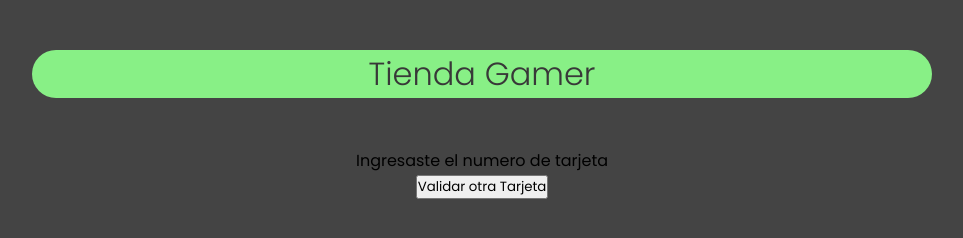
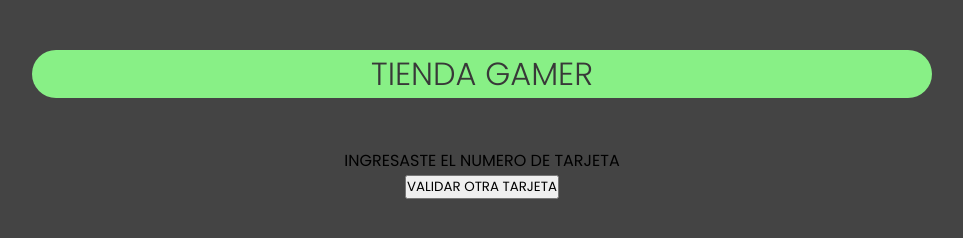
Before and after one commit to PaulaQR/Proyecto_TC3, a website with bundled scripts: page src/index.html in a window 1280 px wide. Both pictures are taken after a click on the button "VALIDAR". Shown: the whole page, without its empty margins (158-1121 px from the left). Built offline with nearby package versions, Linux system fonts and the light colour scheme.

Commit message:
Arreglamos nuestros textos

```diff
--- a/src/index.html
+++ b/src/index.html
@@ -8,7 +8,7 @@
   <meta charset="UTF-8" />
   <meta http-equiv="X-UA-Compatible" content="IE=edge" />
   <meta name="viewport" content="width=device-width, initial-scale=1.0" />
-  <title>Tarjeta de crédito</title>
+  <title>TC3 - VALIDADOR</title>
   <link href="https://fonts.googleapis.com/css2?family=Poppins:wght@300;400&display=swap" rel="stylesheet">
   <link rel="stylesheet" href="style.css" />
 </head>
@@ -17,7 +17,7 @@
   <main class="container">
 
     <div class="contenedor-nombre">
-      <h1>Tienda Gamer</h1>
+      <h1>TIENDA GAMER</h1>
 
     </div>
 
@@ -39,8 +39,8 @@
     </div>
 
         <div  id="segundaPantalla" class="segundaPantalla" style="display:none" >
-          <p>Ingresaste el numero de tarjeta</p>
-          <button class="botonOtro" id="boton2">Validar otra Tarjeta</button>
+          <p>INGRESASTE EL NUMERO DE TARJETA</p>
+          <button class="botonOtro" id="boton2">VALIDAR OTRA TARJETA</button>
           </div>
   </main>
 
```
